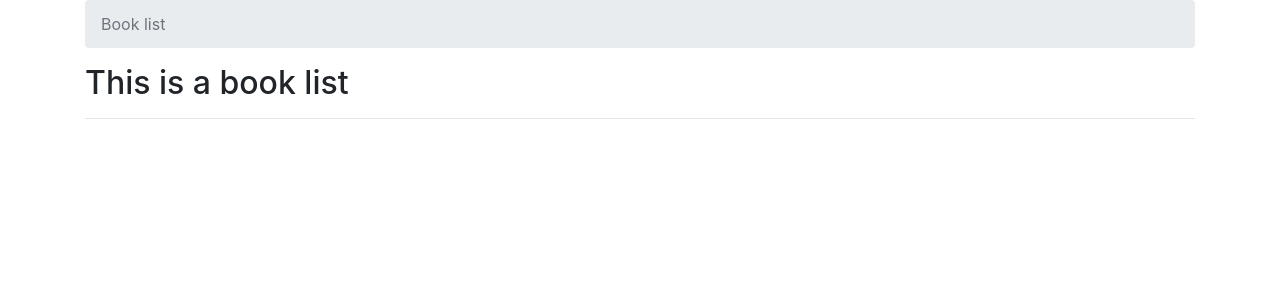
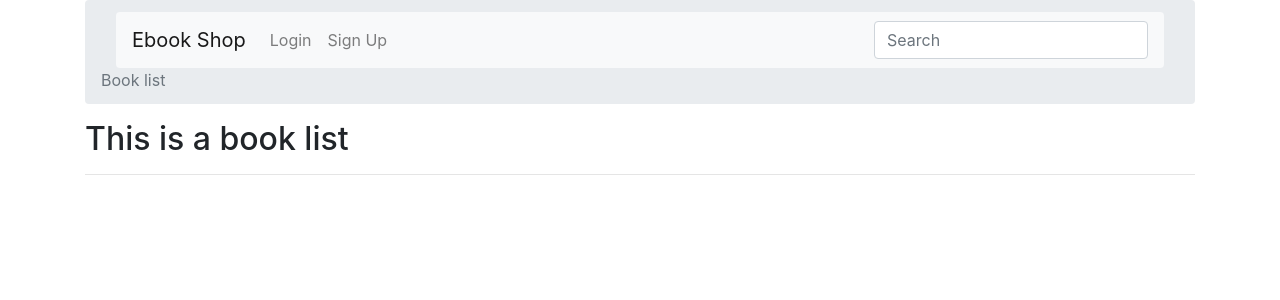
Before and after one commit to wayzor9/digital-library, a Django app: page / in a window 1280 px wide. Shown: the top 300 px of the page. Run offline with Django 3.2, Linux system fonts and the light colour scheme; data that the repository does not hold is empty; some libraries are stand-ins or nearby versions.

Commit message:
navbar+solution działa, gotowe do logowania

```diff
--- a/templates/base.html
+++ b/templates/base.html
@@ -9,6 +9,8 @@
 <div class="container">
 <nav aria-label="breadcrumb">
 <ol class="breadcrumb">
+
+{% include 'navbar.html' %}
 {% block breadcrumb %}
 {% endblock %}
 </ol>
--- a/templates/list_book.html
+++ b/templates/list_book.html
@@ -9,6 +9,7 @@
 <h2>This is a book list</h2>
 <hr />
 
+    <div class="row">
 {% for book in query_set %}
 
     <div class="card" style="width: 18rem;">
@@ -28,4 +29,5 @@
 {#    <p><a href="{% url 'books:book-detail' book.slug %}">{{ book }}</a></p>#}
 
 {% endfor %}
+    </div>
 {% endblock %}
--- /dev/null
+++ b/templates/navbar.html
@@ -0,0 +1,28 @@
+<div class="container">
+  <nav class="navbar navbar-expand-lg navbar-light bg-light rounded">
+    <a class="navbar-brand" href="{% url 'books:book-list' %}">Ebook Shop</a>
+    <button class="navbar-toggler" type="button" data-toggle="collapse" data-target="#navbarsExample09" aria-controls="navbarsExample09" aria-expanded="false" aria-label="Toggle navigation">
+      <span class="navbar-toggler-icon"></span>
+    </button>
+
+    <div class="collapse navbar-collapse" id="navbarsExample09">
+      <ul class="navbar-nav mr-auto">
+          {% if request.user.is_authenticated %}
+              <li class="nav-item">
+                  <a class="nav-link" href="#">Logout</a>
+              </li>
+          {% else %}
+              <li class="nav-item">
+                  <a class="nav-link" href="#">Login</a>
+              </li>
+              <li class="nav-item">
+                  <a class="nav-link" href="#">Sign Up</a>
+              </li>
+          {% endif %}
+      </ul>
+      <form class="form-inline my-2 my-md-0">
+        <input class="form-control" type="text" placeholder="Search" aria-label="Search">
+      </form>
+    </div>
+  </nav>
+</div>
```
Also changed, not shown: templates/detail_exercise.html (+10 -5 lines).
